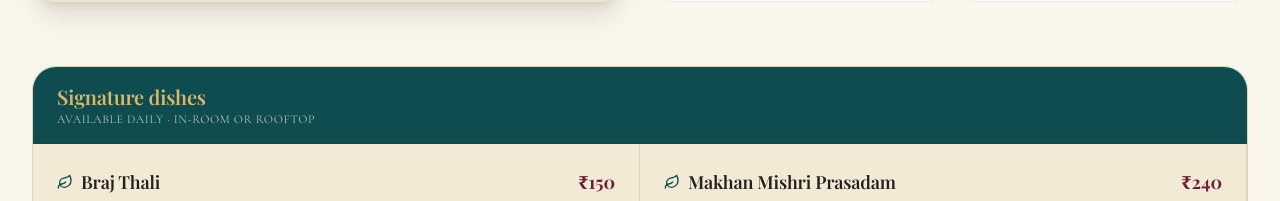
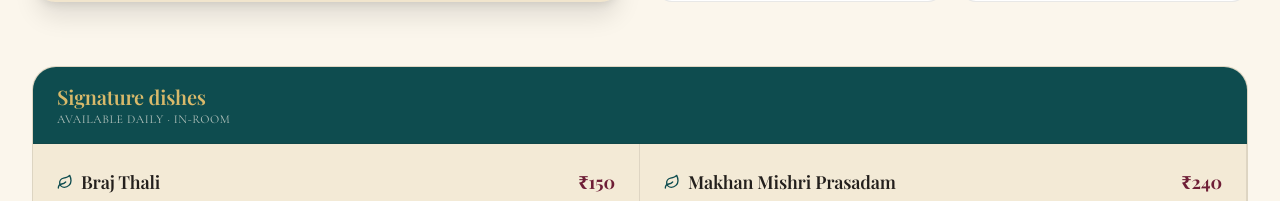
Before and after one commit to Devloper2003/Rk-residency-final, a Next.js app: page / in a window 1280 px wide. Shown: the part 4963-5164 px from the top of the page. Built offline with nearby package versions, Linux system fonts and the light colour scheme; no server answers; the database is empty.

Commit message:
Update Dining.tsx

```diff
--- a/src/components/rk/Dining.tsx
+++ b/src/components/rk/Dining.tsx
@@ -173,7 +173,7 @@ export function Dining() {
                 Signature dishes
               </h3>
               <p className="font-display text-xs uppercase tracking-wider text-ivory/70">
-                Available daily · In-room or rooftop
+                Available daily · In-room
               </p>
             </div>
             <div className="grid grid-cols-1 divide-y divide-charcoal/10 sm:grid-cols-2 sm:divide-y-0 sm:divide-x">
```
